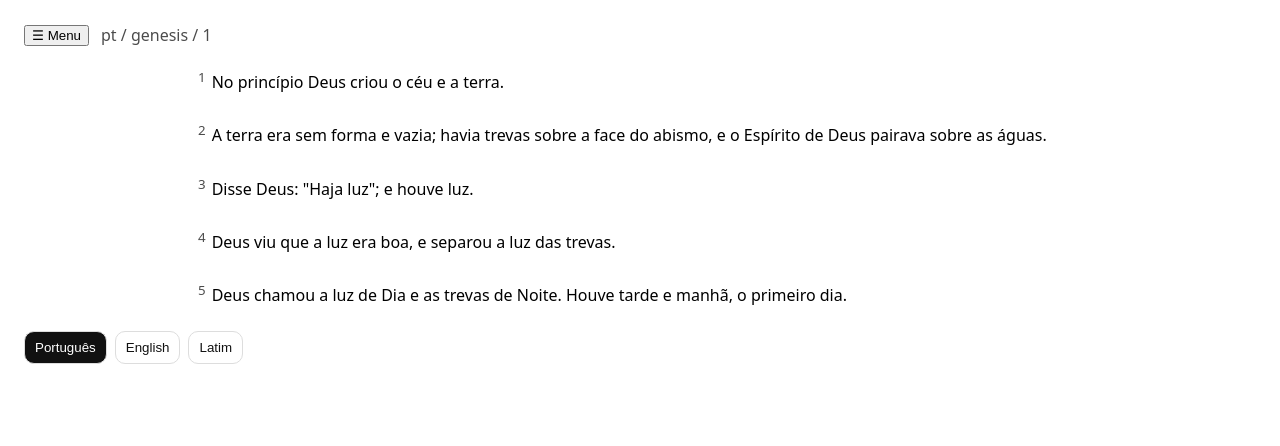
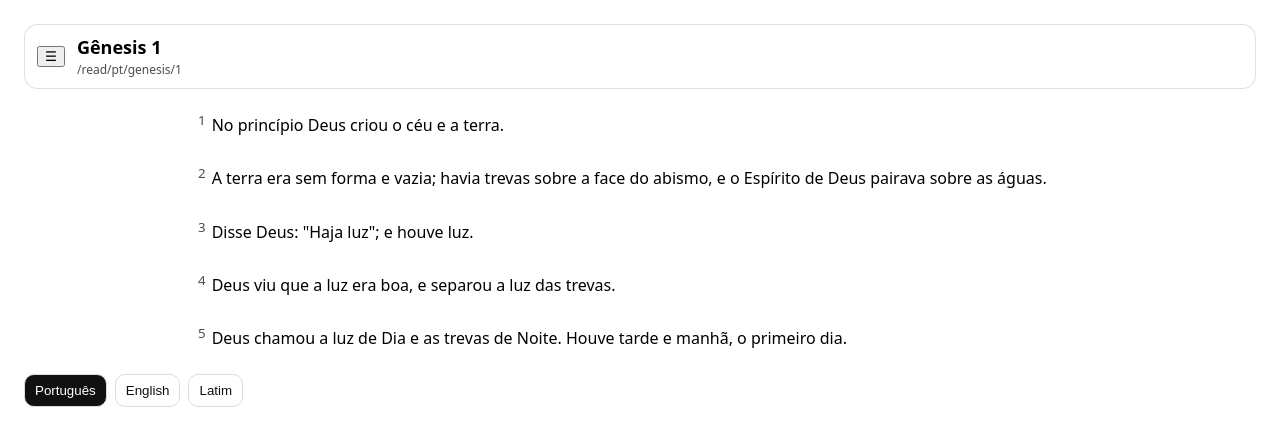
Before and after one commit to joaohb07/bible, a React (Vite) app: page /read/pt/genesis/1 in a window 1280 px wide. Shown: the top 446 px of the page. Built offline with nearby package versions, Linux system fonts and the light colour scheme.

Commit message:
feat(reader): add reader header with current reference and controls

```diff
--- /dev/null
+++ b/src/features/reader/components/ReaderHeader.tsx
@@ -0,0 +1,42 @@
+import type { TranslationId } from "../../../shared/bible/refs";
+import { formatReference } from "../../../shared/bible/format";
+
+export default function ReaderHeader(props: {
+  translation: TranslationId;
+  bookId: string;
+  chapter: number;
+  onOpenNav: () => void;
+}) {
+  return (
+    <div
+      style={{
+        display: "flex",
+        alignItems: "center",
+        gap: 12,
+        padding: "10px 12px",
+        borderRadius: 14,
+        border: "1px solid rgba(0,0,0,0.12)",
+        background: "rgba(255,255,255,0.75)",
+        backdropFilter: "blur(6px)",
+      }}
+    >
+      <button onClick={props.onOpenNav} aria-label="Abrir navegação">
+        ☰
+      </button>
+
+      <div style={{ display: "flex", flexDirection: "column", gap: 2 }}>
+        <div style={{ fontSize: 18, fontWeight: 700 }}>
+          {formatReference({
+            translation: props.translation,
+            bookId: props.bookId,
+            chapter: props.chapter,
+          })}
+        </div>
+
+        <div style={{ fontSize: 12, opacity: 0.7 }}>
+          /read/{props.translation}/{props.bookId}/{props.chapter}
+        </div>
+      </div>
+    </div>
+  );
+}
--- a/src/pages/ReaderPage/ReaderPage.tsx
+++ b/src/pages/ReaderPage/ReaderPage.tsx
@@ -3,6 +3,7 @@ import { useState } from "react";
 import BookStage from "../../features/reader/components/BookStage";
 import DrawerNav from "../../features/nav/components/DrawerNav";
 import LanguagePicker from "../../features/settings/components/LanguagePicker";
+import ReaderHeader from "../../features/reader/components/ReaderHeader";
 import type { TranslationId } from "../../shared/bible/refs";
 
 export default function ReaderPage() {
@@ -15,12 +16,13 @@ export default function ReaderPage() {
 
   return (
     <div style={{ padding: 24 }}>
-      <div style={{ display: "flex", alignItems: "center", gap: 12 }}>
-        <button onClick={() => setOpen(true)}>☰ Menu</button>
-        <div style={{ opacity: 0.7 }}>
-          {t} / {b} / {c}
-        </div>
-      </div>
+      <ReaderHeader
+        translation={t}
+        bookId={b}
+        chapter={c}
+        onOpenNav={() => setOpen(true)}
+      />
+
 
       <div style={{ marginTop: 16 }}>
         <BookStage translation={t} book={b} chapter={c} />
--- /dev/null
+++ b/src/shared/bible/format.ts
@@ -0,0 +1,12 @@
+import type { TranslationId } from "./refs";
+import { getBookById } from "./books";
+
+export function formatReference(args: {
+  translation: TranslationId;
+  bookId: string;
+  chapter: number;
+}) {
+  const book = getBookById(args.bookId);
+  const name = book?.names[args.translation] ?? args.bookId;
+  return `${name} ${args.chapter}`;
+}
```
